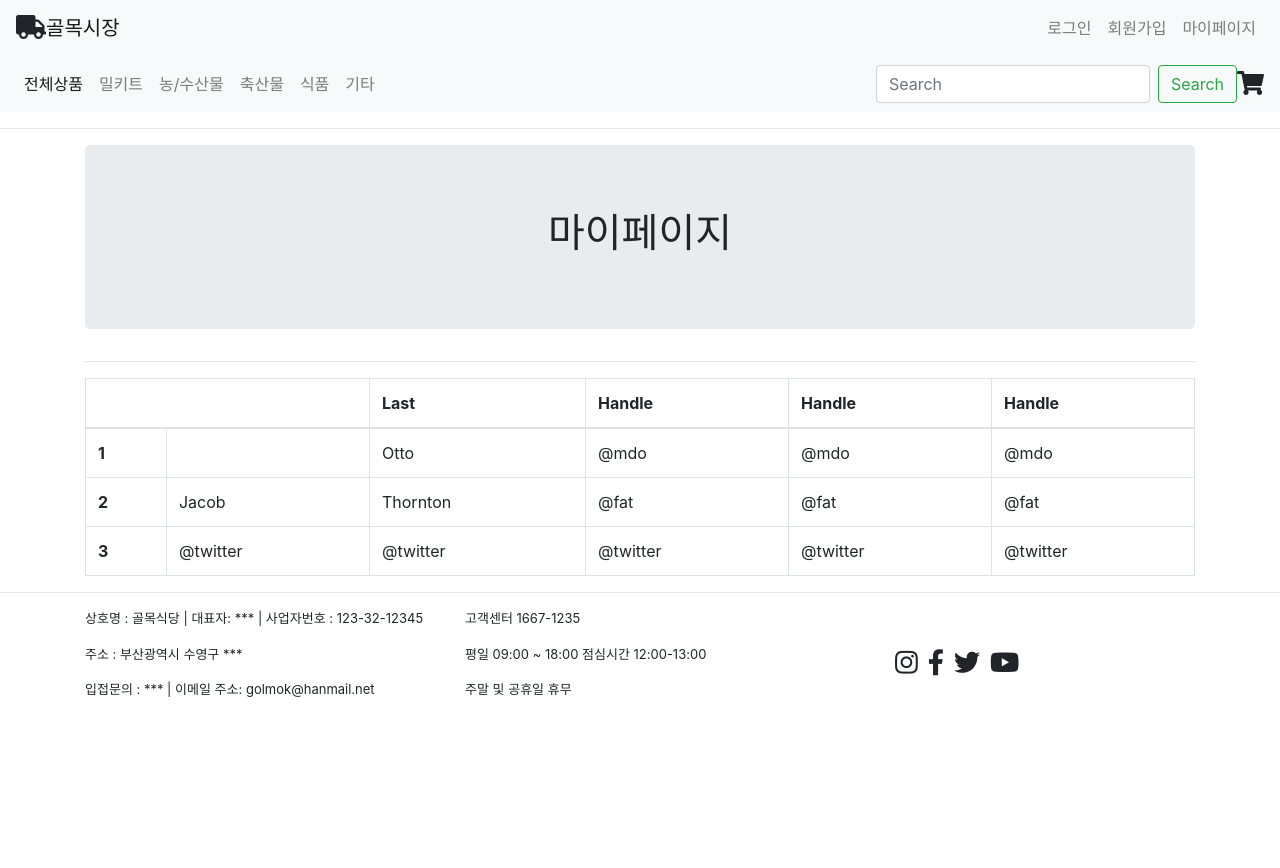
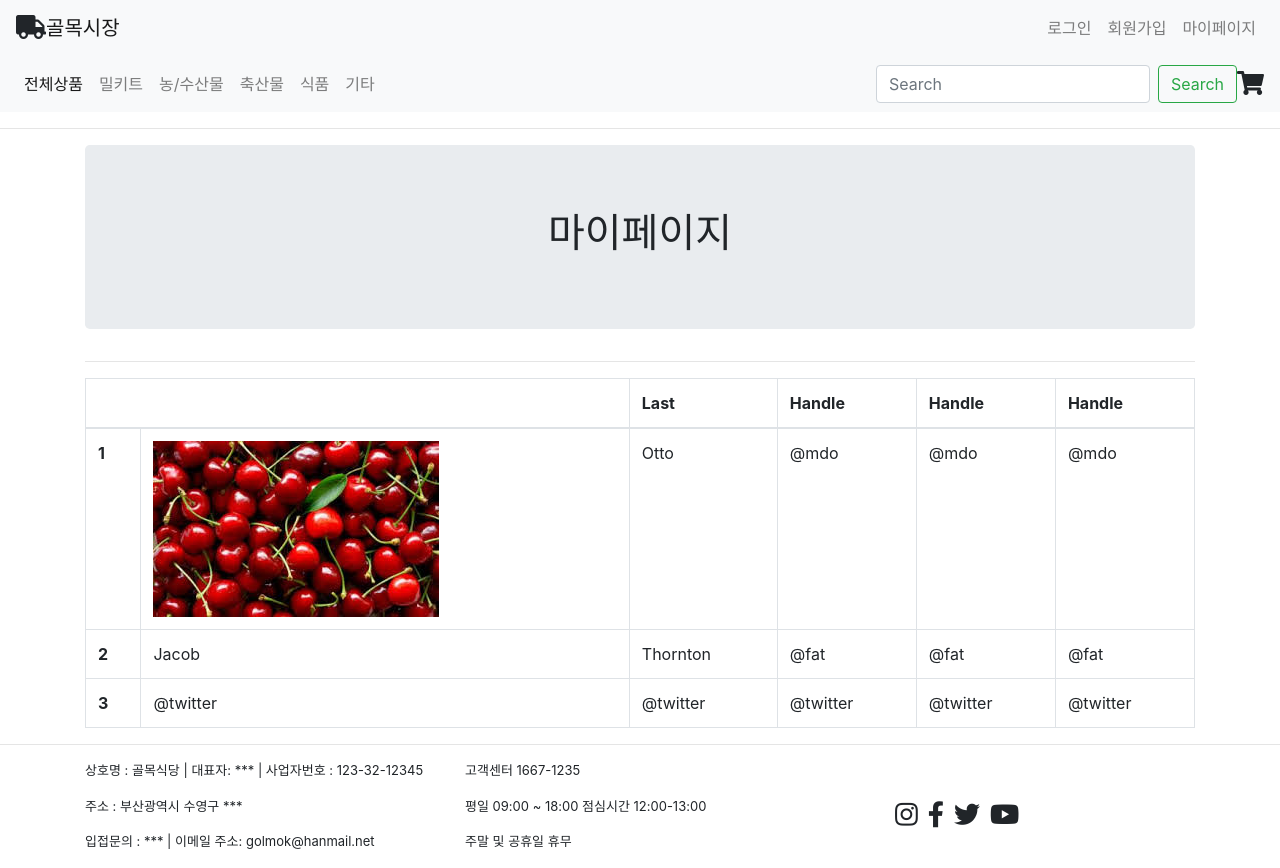
Before and after one commit to sde3300/alley_market, a Vue app in the folder src/amui/: page /#/mypage in a window 1280 px wide. Before the commit the page ends 800 px from the top, so only its background shows below. Built offline with nearby package versions, Linux system fonts and the light colour scheme.

Commit message:
마이페이지 작성중

```diff
--- a/src/amui/src/router/index.js
+++ b/src/amui/src/router/index.js
@@ -1,8 +1,5 @@
 import Vue from 'vue'
 import VueRouter from 'vue-router'
-import InfoVue from '../views/Info.vue'
-import ReviewsVue from '../views/Reviews.vue'
-import QnAVue from '../views/QnA.vue'
 import DetailVue from '../views/Detail.vue'
 import Main from '../views/Main.vue'
 import Login from '../views/Login.vue'
@@ -20,48 +17,11 @@ const routes = [
     path: '/',
     name: 'Main',
     component: Main
-},
-//   {
-//     path: '/',
-//     name: 'Info',
-//     component: InfoVue
-// },
-//   {
-//       path: '/info',
-//       name: 'Info',
-//       component: InfoVue
-//   },
-// {
-//     path: '/reviews',
-//     name: 'reviews',
-//     component: ReviewsVue
-// },
-// {
-//     path: '/qna',
-//     name: 'qna',
-//     component: QnAVue
-//   },
+  },
   {
     path: '/detail',
     name: 'detail',
     component: DetailVue,
-    children: [
-              {
-            path: '/info',
-            name: 'Info',
-            component: InfoVue
-        },
-        {
-            path: '/reviews',
-            name: 'reviews',
-            component: ReviewsVue
-        },
-        {
-            path: '/qna',
-            name: 'qna',
-            component: QnAVue
-          }
-        ]
   },
 
   // 정민언니
--- a/src/amui/src/views/Mypage.vue
+++ b/src/amui/src/views/Mypage.vue
@@ -18,7 +18,7 @@
             <tbody>
                 <tr>
                     <th scope="row">1</th>
-                    <td><img src=""></td>
+                    <td><img id="myimg" src="../assets/cherry.jpeg"></td>
                     <td>Otto</td>
                     <td>@mdo</td>
                     <td>@mdo</td>
@@ -52,5 +52,7 @@ export default {
 </script>
 
 <style scoped>
+myimg {
 
+}
 </style>
```
Also changed, not shown: src/amui/src/assets/cherry.jpeg (added).
